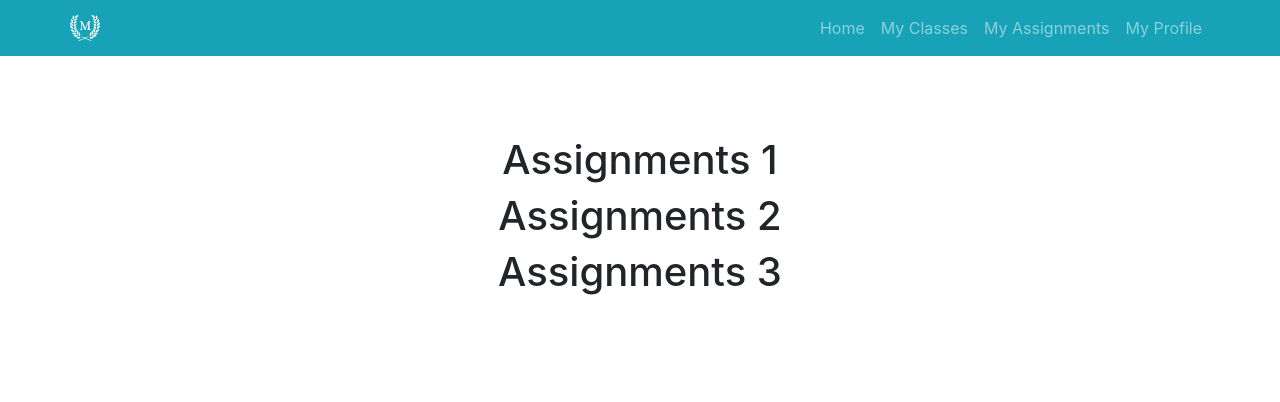
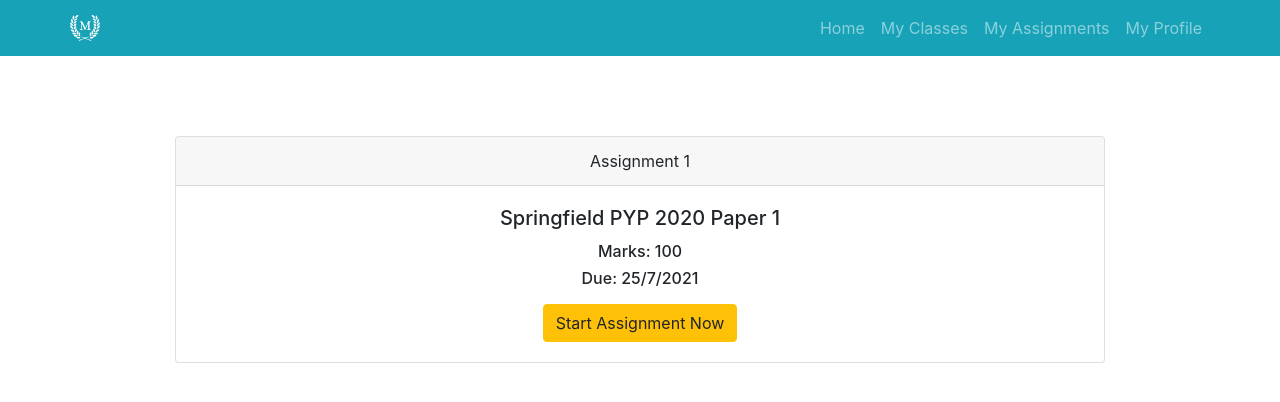
Before and after one commit to danikrisdayadi/lifehack2021, a React (Create React App) app in the folder client/: page /assignments in a window 1280 px wide. Shown: the top 402 px of the page. Built offline with nearby package versions, Linux system fonts and the light colour scheme.

Commit message:
Create mcq questions and assignment cover

```diff
--- a/client/src/App.js
+++ b/client/src/App.js
@@ -1,12 +1,6 @@
 import React, { useState } from 'react';
 import { Redirect, Route, Switch } from 'react-router-dom';
-import Jumbotron from 'react-bootstrap/Jumbotron';
-import Toast from 'react-bootstrap/Toast';
 import Container from 'react-bootstrap/Container';
-import Button from 'react-bootstrap/Button';
-import Alert from 'react-bootstrap/Alert';
-import LeaderBoard from './components/leaderboard';
-import Assignment from './components/assignment';
 import UserProfile from './components/userprofile';
 import NavigationBar from './components/navigationbar'
 import './App.css';
--- a/client/src/components/assignment.jsx
+++ /dev/null
@@ -1,39 +0,0 @@
-import React from 'react';
-import InputGroup from 'react-bootstrap/InputGroup';
-import FormControl from 'react-bootstrap/FormControl';
-import Button from 'react-bootstrap/Button';
-
-class Assignment extends React.Component {
-    constructor(props) {
-        super(props);
-        this.state = {
-            showButton: true
-        }
-    }
-
-    render() {
-        return (
-            <div className="container">
-                <div className="row">
-                    <div className="col-lg-10 col-lg-offset-1">
-                        <div id="question">
-                            <h4>Question {/*todo*/}1/10{/*todo*/}</h4>
-                            <p>What is the capital of Indo?{/*tofillquestion*/}</p>
-                        </div>
-                        <div>
-                            <InputGroup>
-                            <InputGroup.Text>Type your answer here</InputGroup.Text>
-                            <FormControl as="textarea" aria-label="With textarea" />
-                        </InputGroup>
-                        </div>
-                        <div id="quizButton" className="mt-2">
-                            <Button variant="secondary" onClick="/*TODO*/">Next Question</Button>
-                        </div>
-                    </div>
-                </div>
-            </div>
-        );
-    }
-};
-
-export default Assignment;
--- /dev/null
+++ b/client/src/components/assignmentCover.jsx
@@ -0,0 +1,37 @@
+import React, {useState} from 'react';
+import {Button, Card} from 'react-bootstrap';
+
+const AssignmentCover = () => {
+    const [assignment, setAssignment] = useState(
+        {
+            title: "Springfield PYP 2020 Paper 1",
+            questions: [1,2,3],
+            status: "incomplete",
+            mark: "100",
+            deadline: "25/7/2021",
+            id: "1"
+        }
+    );
+    function startAssignment() {
+        //set path to next question
+        console.log("START ASSIGNMENT")
+    }
+    return (
+        <div className="container">
+            <Card>
+                <Card.Header>Assignment {assignment.id}</Card.Header>
+                <Card.Body>
+                  <Card.Title>{assignment.title}</Card.Title>
+                  <Card.Text>
+                      <h6>Marks: {assignment.mark}</h6>
+                      <h6>Due: {assignment.deadline}</h6>
+                  </Card.Text>
+                  <Button variant="warning" onClick={()=>startAssignment()}>Start Assignment Now</Button>
+                </Card.Body>
+            </Card>
+        </div>
+
+    );
+};
+
+export default AssignmentCover;
--- a/client/src/components/assignments.jsx
+++ b/client/src/components/assignments.jsx
@@ -1,11 +1,17 @@
 import React from "react";
+import McqQuestion from "./mcqQuestion"
+import AssignmentCover from "./assignmentCover";
+import TextQuestion from "./textQuestion";
 
 const Assignments = () => {
     return (
         <>
-            <h1>Assignments 1</h1>
+            {/* <h1>Assignments 1</h1>
             <h1>Assignments 2</h1>
             <h1>Assignments 3</h1>
+            <McqQuestion/>
+            <TextQuestion/> */}
+            <AssignmentCover/>
         </>
     );
 };
--- /dev/null
+++ b/client/src/components/textQuestion.jsx
@@ -0,0 +1,37 @@
+import React, {useState} from 'react';
+import InputGroup from 'react-bootstrap/InputGroup';
+import FormControl from 'react-bootstrap/FormControl';
+import Button from 'react-bootstrap/Button';
+
+const TextQuestion = () => {
+    const [question, setQuestion] = useState(
+        {
+            content: "Are we gonna survive?",
+            file: null,
+            answer: "Yes",
+            option: null
+        }
+    );
+    return (
+        <div className="container">
+            <div className="row">
+                <div className="col-lg-10 col-lg-offset-1">
+                    <div id="question">
+                        <h4>Question {/*todo*/}1/10{/*todo*/}</h4>
+                        <p>What is the capital of Indo?{/*tofillquestion*/}</p>
+                    </div>
+                    <div>
+                        <InputGroup>
+                        <InputGroup.Text>Type your answer here</InputGroup.Text>
+                        <FormControl as="textarea" aria-label="With textarea" />
+                    </InputGroup>
+                    </div>
+                    <div id="quizButton" className="mt-2">
+                        <Button variant="secondary" onClick="/*TODO*/">Next Question</Button>
+                    </div>
+                </div>
+            </div>
+        </div>
+    );
+}
+export default TextQuestion;
```
Also changed, not shown: client/src/App.jsx (deleted, +0 -46 lines), client/src/components/userprofile.jsx (+3 -7 lines).
